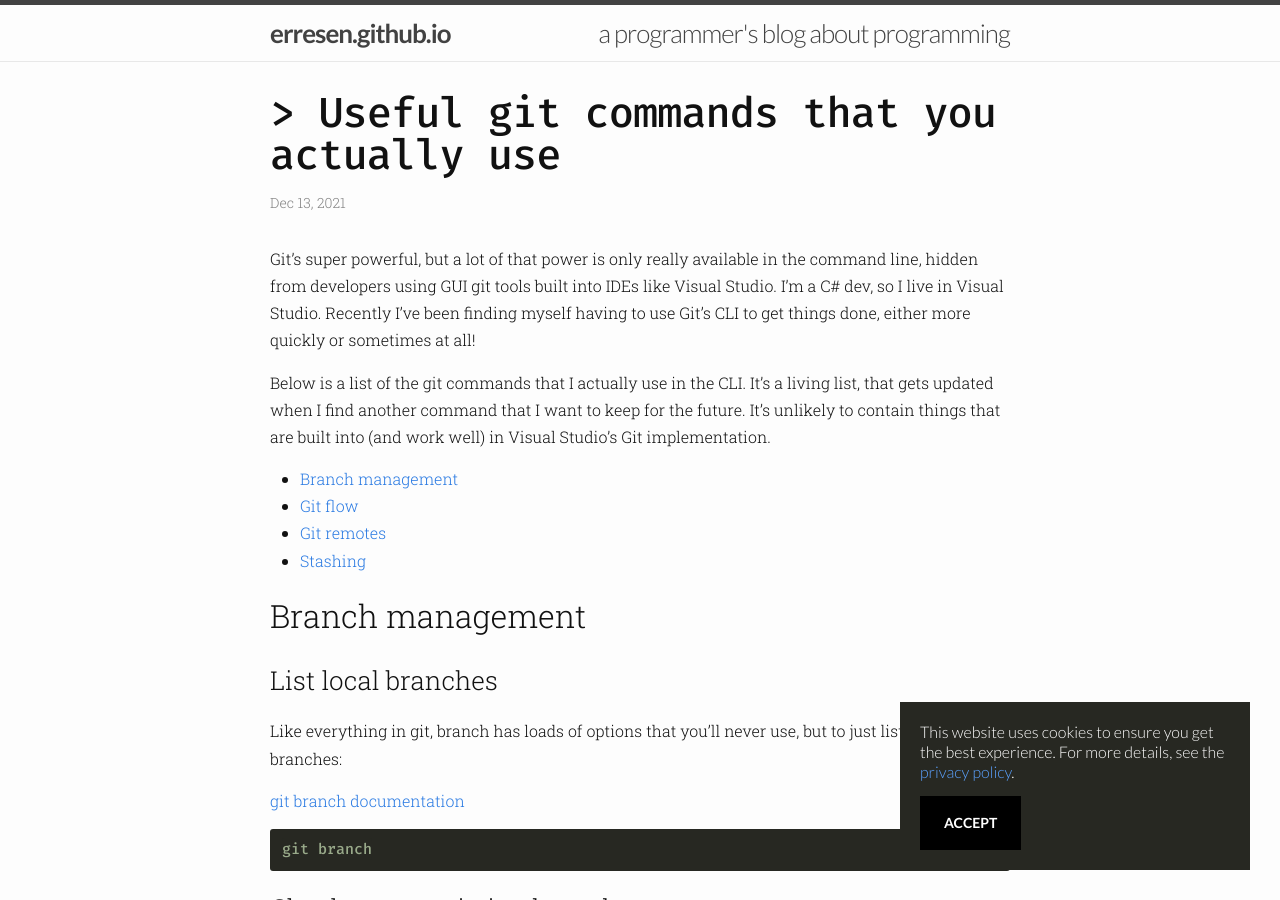
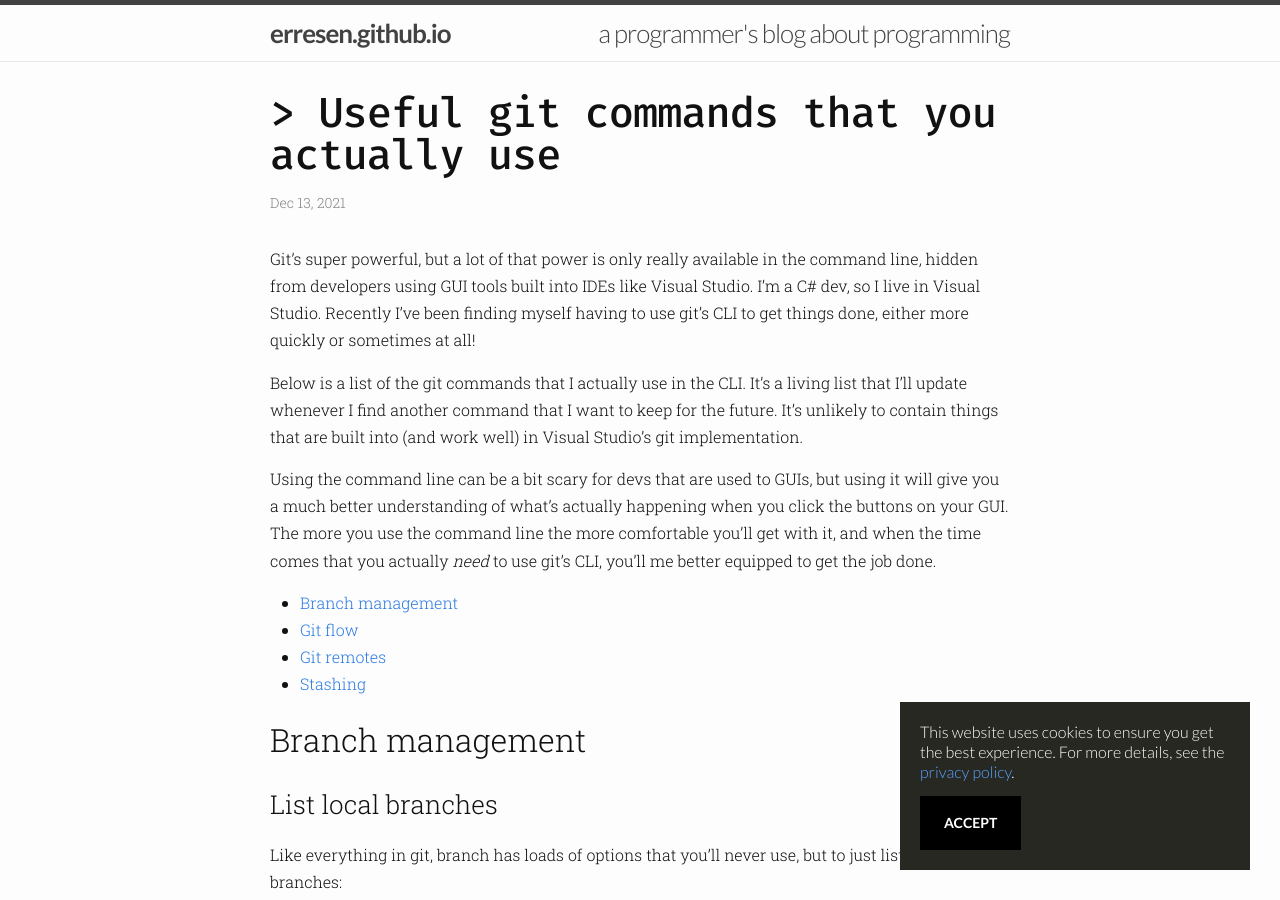
Before and after one commit to erresen/erresen.github.io, a Jekyll site: the page built from _posts/2021-12-13-useful-git-commands.md, in a window 1280 px wide and 900 px high. Built offline with Jekyll 4.4.1, drawn with Linux system fonts in a browser that asks for light colours; nearby versions of some CDN libraries; comment, search, counter and statistics services are not loaded; some of the changed text lies outside the part shown.

Commit message:
git post update

````diff
--- a/_posts/2021-12-13-useful-git-commands.md
+++ b/_posts/2021-12-13-useful-git-commands.md
@@ -6,9 +6,11 @@
 comments: true
 ---
 
-Git's super powerful, but a lot of that power is only really available in the command line, hidden from developers using GUI git tools built into IDEs like Visual Studio. I'm a C# dev, so I live in Visual Studio. Recently I've been finding myself having to use Git's CLI to get things done, either more quickly or sometimes at all!
+Git's super powerful, but a lot of that power is only really available in the command line, hidden from developers using GUI tools built into IDEs like Visual Studio. I'm a C# dev, so I live in Visual Studio. Recently I've been finding myself having to use git's CLI to get things done, either more quickly or sometimes at all!
 
-Below is a list of the git commands that I actually use in the CLI. It's a living list, that gets updated when I find another command that I want to keep for the future. It's unlikely to contain things that are built into (and work well) in Visual Studio's Git implementation.
+Below is a list of the git commands that I actually use in the CLI. It's a living list that I'll update whenever I find another command that I want to keep for the future. It's unlikely to contain things that are built into (and work well) in Visual Studio's git implementation.
+
+Using the command line can be a bit scary for devs that are used to GUIs, but using it will give you a much better understanding of what's actually happening when you click the buttons on your GUI. The more you use the command line the more comfortable you'll get with it, and when the time comes that you actually _need_ to use git's CLI, you'll me better equipped to get the job done.
 
 [branching]: #branch-management
 [flow]: #git-flow
@@ -86,7 +88,9 @@
 
 ## Git flow
 
-Love it or hate it, I use git flow. It's not perfect, but it's a known quantity that is easy to explain to new developers and is genuinely helpful in managing the work on distributed teams. The Visual Studio extension for git flow is... not the best. It works, but is slow and locks the interface quite a lot. It's also useful to sync (pull & push) on both master and develop before starting performing git flow operations, to make sure you're up to date. Doing this cause Visual Studio to want to reload any project that were modified when switching branches, which can be frustratingly slow in large solutions.
+Love it or hate it, in my team we use git flow. It's not perfect but it's a known quantity that is easy (ish) to explain to new developers and is genuinely helpful in managing the work in distributed teams. The Visual Studio extension for git flow is... not the best. It works, but is slow and locks the interface quite a lot.
+
+It's can be useful to sync (pull & push) on both master and develop to make sure you're up to date before performing git flow operations. Switching branches in Visual Studio can cause VS to reload any project that were modified when switching branches, which can be frustratingly slow in large solutions and when master and develop haven't been merged in a while.
 
 To synchronise the master and develop branches outside of Visual Studio, I made a Powershell sync script which automates that for me:
 
@@ -108,6 +112,8 @@
     }
 }
 ```
+
+Most of the git flow operations I perform are starting and finishing hotfixes and features. The syntax is pretty simple, but there's a couple of useful flags on the finish hotfix command that aren't the defaults.
 
 ### Start a new git flow feature
 
````
